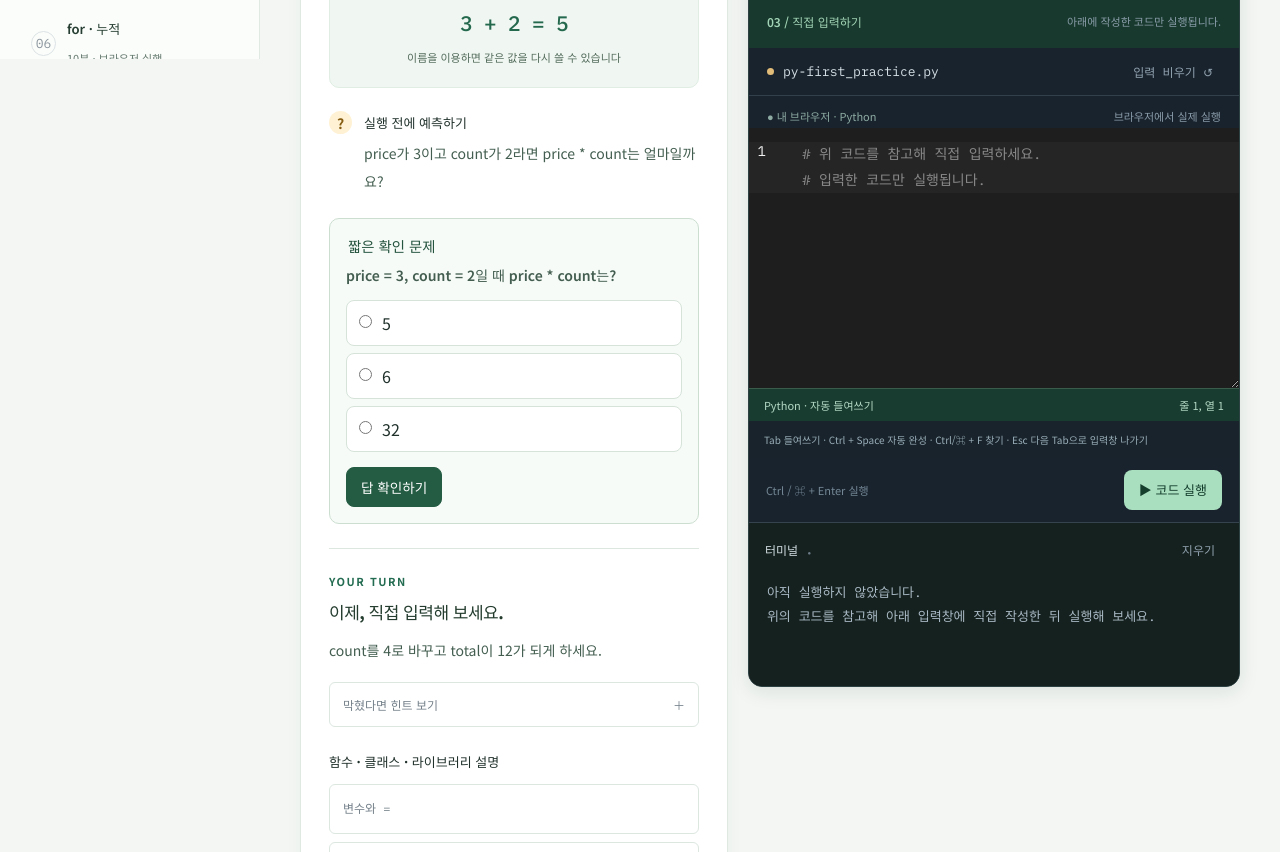
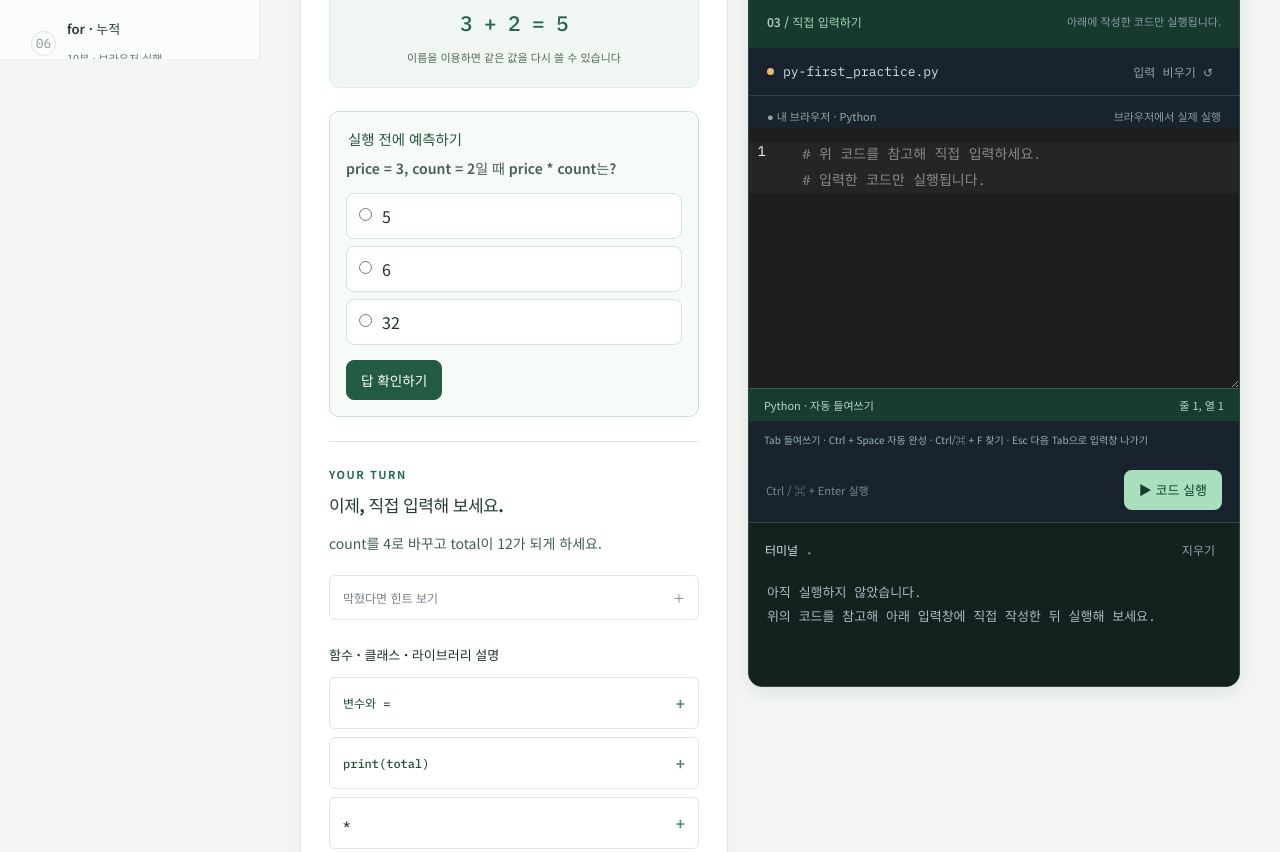
Before and after one commit to nayana224/badak-code-lab, a website: page web/index.html in a window 1280 px wide. Shown: the part 741-1593 px from the top of the page. Drawn offline with Linux system fonts and the light colour scheme.

Commit message:
Add prediction checks to every lesson

```diff
--- a/web/app.js
+++ b/web/app.js
@@ -1,7 +1,8 @@
 import { lessons } from './lessons.js';
 import { courses, courseId, explanations, lessonTopic } from './courses.js';
 import { renderLessonMath } from './lesson-math.js';
-import { renderQuiz } from './lesson-quiz.js';
+import { quizzes, renderQuiz } from './lesson-quiz.js';
+import { referenceExample } from './reference-examples.js';
 import { recommendedLessons } from './prerequisites.js';
 import { createSetupUI } from './setup-ui.js';
 import { createTracePlayer } from './trace-player.js';
@@ -82,7 +83,7 @@ function selectLesson() {
   $('#progress-caption').textContent=course.name+' 학습 여정';
   $('#runtime-info').textContent=course.location+' — '+course.detail;
   $('#api-explanations').replaceChildren();
-  explanations(lesson).forEach(([name, description])=>{const item=document.createElement('details');const title=document.createElement('summary');title.textContent=name;const text=document.createElement('p');text.textContent=description;item.append(title,text);$('#api-explanations').append(item);});
+  explanations(lesson).forEach(([name, description])=>{const item=document.createElement('details');const title=document.createElement('summary');title.textContent=name;const body=document.createElement('div');body.className='api-explanation-body';const label=document.createElement('strong');label.textContent='어떤 역할인가요?';const text=document.createElement('p');text.textContent=description;body.append(label,text);const example=referenceExample(name);if(example){const exampleLabel=document.createElement('strong');exampleLabel.textContent='예를 들면';const sample=document.createElement('p');sample.className='api-example';sample.textContent=example;body.append(exampleLabel,sample);}item.append(title,body);$('#api-explanations').append(item);});
   const errorTip=commonError(lesson.id);
   if(errorTip){const item=document.createElement('details');const title=document.createElement('summary');title.textContent='막혔을 때 확인하기';const text=document.createElement('p');text.textContent=errorTip;item.append(title,text);$('#api-explanations').append(item);}
   tracer.reset();
@@ -93,6 +94,7 @@ function selectLesson() {
   for(const id of ['title','lead','concept','predict','task','takeaway','time']) $('#'+id).textContent=lesson[id];
   $('#visual-label').textContent=lesson.visual[0]; $('#visual-main').textContent=lesson.visual[1]; $('#visual-sub').textContent=lesson.visual[2];
   renderLessonMath($('#lesson-math'), lesson.id);
+  $('.prompt').hidden = Boolean(quizzes[lesson.id]);
   renderQuiz($('#lesson-quiz'), lesson.id);
   $('#hint-code').textContent=lesson.hint; $('#hint').open=false;
   $('#filename').textContent=lesson.id+'_practice.'+(lesson.runtime==='cpp'?'cpp':'py');
--- /dev/null
+++ b/web/lesson-quiz-extra.js
@@ -0,0 +1,62 @@
+// Questions cover the prediction in each remaining lesson.
+export const extraQuizzes = {
+ 'py-strings':{question:'"  민 수  ".strip()과 "3" + "4"의 결과는?',options:['"민 수"와 "34"','"민수"와 7','"민 수"와 7'],answer:0,explanation:'strip()은 양 끝 공백만 지우고, 문자열 +는 문자를 이어 붙입니다.'},
+ 'py-if':{question:'score가 60일 때 score >= 60과 score > 60은?',options:['둘 다 True','각각 True와 False','둘 다 False'],answer:1,explanation:'>=는 경계인 60을 포함하지만 >는 포함하지 않습니다.'},
+ 'py-while':{question:'remaining이 양수이고 반복문 안에서 줄어들지 않으면?',options:['조건이 계속 참이라 끝나지 않을 수 있다','자동으로 0이 된다'],answer:0,explanation:'조건을 바꾸는 다른 일이 없다면 while은 계속 반복합니다.'},
+ 'py-flow':{question:'[35, 62, 78, 91]에서 60 이상만 고르면?',options:['[62, 78, 91]','[35, 62]','[78, 91]'],answer:0,explanation:'62, 78, 91이 60 이상입니다. 기준과 정확히 같은 값도 >=에 포함됩니다.'},
+ 'py-simple-function':{question:'입력을 두 배로 반환하는 double(4)의 결과는?',options:['2','8','44'],answer:1,explanation:'4 × 2를 계산해 8을 return합니다.'},
+ 'py-errors':{question:'int("4.5")를 실행하면?',options:['4가 된다','ValueError가 발생한다','4.5가 된다'],answer:1,explanation:'int는 소수점이 들어간 문자열을 정수 문자열로 변환하지 못합니다.'},
+ 'py-validation':{question:'"101"은 정수 변환과 0~100 범위 검사를 각각 통과할까요?',options:['변환과 범위 검사 모두 통과','변환은 통과, 범위 검사는 실패','변환부터 실패'],answer:1,explanation:'101은 유효한 정수지만 허용 범위를 벗어납니다.'},
+ 'py-functions':{question:'함수에서 return 대신 print만 하면 호출 결과는?',options:['출력한 숫자','None','항상 0'],answer:1,explanation:'print는 화면에 표시합니다. return이 없으면 함수는 None을 돌려줍니다.'},
+ 'py-nested-function':{question:'make_multiplier(3)이 만든 함수는 factor로 무엇을 기억하나요?',options:['3','4','아무것도 기억하지 않는다'],answer:0,explanation:'안쪽 함수가 바깥 함수의 factor인 3을 참조합니다.'},
+ 'py-graph-visit':{question:'공유된 x가 두 경로에 있어도 방문 결과에 몇 번 나타나나요?',options:['한 번','두 번','나타나지 않는다'],answer:0,explanation:'seen 집합으로 이미 방문한 x를 다시 처리하지 않습니다.'},
+ 'math-manual-backward':{question:'y = (x + 1)²에서 x = 2일 때 dy/dx는?',options:['3','6','9'],answer:1,explanation:'2(x + 1)에 x = 2를 넣으면 6입니다.'},
+ 'math-branch-gradient':{question:'y = x × x + x, x = 3에서 세 경로의 기울기와 합은?',options:['3, 3, 1과 합 7','3, 3, 3과 합 9','6, 1, 1과 합 8'],answer:0,explanation:'곱셈의 두 경로에서 각각 3, 덧셈에서 1이 전달되어 합은 7입니다.'},
+ 'math-tiny-autograd':{question:'y = x² + x에서 x = 3이면 y와 dy/dx는?',options:['12와 7','9와 6','12와 6'],answer:0,explanation:'y = 9 + 3 = 12이고 기울기는 2×3 + 1 = 7입니다.'},
+ 'matrix-steps':{question:'C[0, 0] = 1×1 + 2×0 + 3×1의 값은?',options:['4','5','6'],answer:0,explanation:'각 항은 1, 0, 3이므로 합은 4입니다.'},
+ 'py-linked-list':{question:'첫 노드가 중간 노드를 건너뛰고 마지막 노드를 가리키면 중간 노드는 순회될까요?',options:['아니요','예'],answer:0,explanation:'첫 노드에서 next 연결을 따라갈 때 중간 노드에 도달하지 않습니다.'},
+ 'py-linear-search':{question:'[8, 3, 5]에서 3을 찾은 인덱스와 없는 값의 반환값은?',options:['1과 -1','2와 0','1과 3'],answer:0,explanation:'인덱스는 0부터 세므로 3은 1에 있고, 이 함수는 없으면 -1을 반환합니다.'},
+ 'py-selection-sort':{question:'[3, 1, 2]를 선택 정렬할 때 첫 단계에서 인덱스 0과 교환할 위치는?',options:['1','2','0'],answer:0,explanation:'남은 원소 중 최솟값 1이 인덱스 1에 있습니다.'},
+ 'project-python-scores':{question:'빈 목록의 평균을 sum(values) / len(values)로 계산하면?',options:['0으로 나누는 오류가 난다','평균이 0이다','항상 100이다'],answer:0,explanation:'빈 목록의 길이는 0이므로 먼저 빈 입력을 처리해야 합니다.'},
+ 'cpp-io':{question:'C++에서 3 / 5와 3 / 5.0의 결과는?',options:['각각 0과 0.6','둘 다 0.6','둘 다 0'],answer:0,explanation:'정수끼리의 나눗셈은 소수 부분을 버리고, 실수가 참여하면 실수 나눗셈을 합니다.'},
+ 'cpp-control':{question:'1부터 4까지 짝수의 합은?',options:['6','4','10'],answer:0,explanation:'짝수 2와 4를 더하면 6입니다.'},
+ 'cpp-function':{question:'값을 두 배로 반환하는 double_value(4)는?',options:['8','4','16'],answer:0,explanation:'인자 4를 두 배로 계산해 8을 반환합니다.'},
+ 'cpp-vector':{question:'합계를 반복할 때마다 0으로 다시 초기화하면?',options:['이전까지 더한 값이 사라진다','항상 전체 합이 유지된다'],answer:0,explanation:'매 반복에서 누적값을 지우므로 앞서 더한 값이 남지 않습니다.'},
+ 'cpp-class':{question:'서로 다른 객체 a와 b에서 a의 값을 바꾸면?',options:['b의 상태는 별도로 유지된다','b도 항상 바뀐다'],answer:0,explanation:'각 객체는 자신의 멤버 상태를 따로 가집니다.'},
+ 'cpp-search':{question:'원소가 7개인 정렬 배열에서 첫 탐색의 mid 인덱스는?',options:['3','4','7'],answer:0,explanation:'인덱스 0부터 6까지의 가운데는 3입니다. 이 예제는 찾지 못하면 -1을 반환합니다.'},
+ 'cpp-sort':{question:'[5, 1, 4, 2]를 버블 정렬로 한 바퀴 돌면 맨 뒤 값은?',options:['5','2','1'],answer:0,explanation:'큰 값을 인접한 값과 교환하며 뒤로 보내므로 5가 마지막에 옵니다.'},
+ 'cpp-auto':{question:'const auto count = 3; 뒤에 count = 4;를 쓰면?',options:['컴파일 오류','정상적으로 4가 저장된다'],answer:0,explanation:'const로 선언한 count는 다시 대입할 수 없습니다.'},
+ 'cpp-range-loop':{question:'for (auto value : values)에서 value를 변경하면 원본 원소도 바뀔까요?',options:['아니요, 복사본입니다','예, 항상 바뀝니다'],answer:0,explanation:'auto value는 원소를 복사합니다. 원본에 접근하려면 참조를 사용할 수 있습니다.'},
+ 'cpp-struct-binding':{question:'auto [x, y] = point; 후 x를 바꾸면 point.x는?',options:['이 예제에서는 바뀌지 않는다','항상 함께 바뀐다'],answer:0,explanation:'이 선언은 구조체를 복사해 각 이름에 연결합니다.'},
+ 'cpp-template':{question:'두 배를 반환하는 템플릿 함수 twice(4)는?',options:['8','4','16'],answer:0,explanation:'정수 인자 4에 대해 두 배인 8을 반환합니다.'},
+ 'cpp-constexpr':{question:'제곱 함수 square(4)의 값은?',options:['16','8','4'],answer:0,explanation:'4 × 4 = 16입니다. constexpr 변수 초기화에서는 상수 표현식이 필요합니다.'},
+ 'cpp-concepts':{question:'std::integral로 제한된 함수에 double인 1.5를 전달하면?',options:['제약을 만족하지 않아 컴파일되지 않는다','정상적으로 정수로 자동 변환된다'],answer:0,explanation:'전달된 타입 double은 std::integral을 만족하지 않습니다.'},
+ 'cpp-string':{question:'문자열 "code"의 at(1)은?',options:['o','c','d'],answer:0,explanation:'인덱스 0이 c이므로 인덱스 1은 o입니다.'},
+ 'cpp-algorithm':{question:'std::find가 범위에서 값을 찾지 못하면?',options:['전달한 end 위치를 반환한다','항상 첫 원소를 반환한다','무조건 예외가 발생한다'],answer:0,explanation:'찾지 못했는지 반환값을 end와 비교해 확인합니다.'},
+ 'cpp-lambda':{question:'[limit]으로 캡처한 람다에서 limit은 어떻게 보관되나요?',options:['만들 때의 값을 복사한다','항상 원본을 참조한다'],answer:0,explanation:'[limit]은 값 캡처입니다. 참조 캡처는 [&limit]처럼 씁니다.'},
+ 'cpp-optional':{question:'빈 optional에 value_or(0)을 호출하면?',options:['0','무조건 예외','항상 1'],answer:0,explanation:'값이 없을 때 지정한 대안 0을 반환합니다.'},
+ 'cpp-raii':{question:'내부 블록을 벗어난 다음 출력하는 "밖"과 내부 객체의 소멸 메시지 중 먼저 나오는 것은?',options:['소멸 메시지','"밖"'],answer:0,explanation:'블록을 벗어날 때 내부 객체가 소멸한 뒤 다음 문장이 실행됩니다.'},
+ 'cpp-scope-lifetime':{question:'내부 블록의 inner와 바깥 블록의 outer 중 먼저 소멸하는 객체는?',options:['inner','outer'],answer:0,explanation:'inner의 블록을 먼저 벗어나므로 inner가 먼저 소멸합니다.'},
+ 'cpp-exception':{question:'예외 처리 시 try 블록 안 지역 객체의 소멸자 출력과 catch 출력 순서는?',options:['소멸자가 먼저','catch가 먼저'],answer:0,explanation:'catch에 도달하기 전 스택을 풀면서 생성이 끝난 지역 객체를 정리합니다.'},
+ 'cpp-vector-copy':{question:'정수 vector를 복사한 뒤 복사본만 수정하면 원본 원소는?',options:['그대로 유지된다','함께 바뀐다'],answer:0,explanation:'이 예제의 vector 복사는 원소도 복사하므로 서로 독립적입니다.'},
+ 'cpp-copy-move':{question:'이 예제에서 std::move(source)로 새 객체를 만들면 어떤 생성자가 호출되나요?',options:['이동 생성자','복사 생성자만 호출된다'],answer:0,explanation:'이 타입의 이동 생성자가 선택됩니다. std::move 자체가 이동을 수행하는 것은 아닙니다.'},
+ 'cpp-move':{question:'unique_ptr의 소유권을 옮긴 후 원래 포인터를 역참조해도 될까요?',options:['안 됩니다. 원래 포인터는 비어 있습니다','항상 안전합니다'],answer:0,explanation:'unique_ptr을 이동하면 소유권이 새 포인터로 이전되고 원본은 비어 있습니다.'},
+ 'cpp-shared':{question:'first와 second가 소유하다가 second가 범위를 벗어나면 first.use_count()는?',options:['1','0','2'],answer:0,explanation:'second가 사라진 뒤 first 하나만 소유합니다.'},
+ 'cpp-weak':{question:'마지막 shared_ptr이 사라진 뒤 weak_ptr의 lock()은?',options:['빈 shared_ptr','새 객체','파괴된 객체를 계속 소유하는 포인터'],answer:0,explanation:'대상이 이미 파괴되었다면 lock()은 빈 shared_ptr을 반환합니다.'},
+ 'cpp-ranges':{question:'views::filter가 조건에 맞는 원소를 어떻게 제공하나요?',options:['조건에 맞는 원소를 순회하는 뷰를 만든다','항상 새 vector를 즉시 복사한다'],answer:0,explanation:'이 예제의 filter는 원본을 순회하는 뷰이므로 원본의 수명도 중요합니다.'},
+ 'cpp-span':{question:'원본 vector가 소멸한 뒤 그 데이터의 span을 읽어도 될까요?',options:['안 됩니다','항상 안전합니다'],answer:0,explanation:'span은 데이터를 소유하지 않으므로 원본 수명이 유지되어야 합니다.'},
+ 'cpp-string-view':{question:'원본 문자열이 소멸한 뒤 string_view를 읽어도 될까요?',options:['안 됩니다','항상 안전합니다'],answer:0,explanation:'string_view는 문자열을 소유하지 않으므로 원본이 살아 있어야 합니다.'},
+ 'project-cpp-summary':{question:'빈 vector에서 max_element의 결과를 바로 역참조해도 될까요?',options:['안 됩니다','안전합니다'],answer:0,explanation:'빈 범위에서 반환된 end는 원소를 가리키지 않으므로 역참조하면 안 됩니다.'},
+ 'torch-shape-index':{question:'shape가 (2, 3)인 X에서 X[:, 1]의 shape는?',options:['(2,)','(1, 3)','(2, 3)'],answer:0,explanation:'두 행의 두 번째 열 원소를 하나씩 골라 길이 2인 텐서가 됩니다.'},
+ 'torch-loss-mean':{question:'예측 [2, 2], 목표 [2, 1]의 오차와 평균 제곱 오차는?',options:['[0, 1]과 0.5','[0, 1]과 1','[1, 1]과 1'],answer:0,explanation:'오차는 [0, 1], 제곱의 평균은 (0 + 1) / 2 = 0.5입니다.'},
+ 'torch-manual-neuron':{question:'[1, 2] · [2, -1]의 내적과 여기에 b = 1을 더한 값은?',options:['0과 1','1과 2','3과 4'],answer:0,explanation:'1×2 + 2×(-1) = 0이고 편향을 더하면 1입니다.'},
+ 'torch-gradients':{question:'w=3에서 새로 계산한 w²에 backward를 두 번 하되 기울기를 지우지 않으면?',options:['12','6','3'],answer:0,explanation:'한 번의 기울기는 2w = 6이고 두 번 누적하면 12입니다.'},
+ 'torch-loop':{question:'학습률을 지나치게 크게 하면 손실은?',options:['커지거나 발산할 수 있다','항상 감소한다'],answer:0,explanation:'너무 큰 갱신은 최솟값을 지나쳐 손실을 키울 수 있습니다.'},
+ 'torch-optimizer':{question:'optimizer.step()만 호출하면 새로운 기울기도 계산할까요?',options:['아니요. backward가 별도로 필요합니다','예. 항상 자동 계산합니다'],answer:0,explanation:'backward로 계산한 기울기를 optimizer.step()이 사용해 갱신합니다.'},
+ 'torch-train-evaluate':{question:'평가 데이터를 학습에도 사용하면 새로운 입력에 대한 성능을 공정하게 평가하기 쉬울까요?',options:['아니요','예'],answer:0,explanation:'평가 데이터를 학습에 사용하면 보지 못한 데이터에 대한 성능을 판단하기 어렵습니다.'},
+ 'torch-similarity':{question:'query = [1, 0]과 key의 내적에서 key의 두 번째 값의 기여는?',options:['0','항상 1','key의 두 번째 값 그대로'],answer:0,explanation:'query의 두 번째 값이 0이므로 어떤 key 값에 곱해도 0입니다.'},
+ 'torch-attention':{question:'Q와 K가 단위 행렬일 때 각 query는 어떤 key에 더 큰 가중치를 주나요?',options:['같은 위치의 key','다른 위치의 key','항상 두 key에 똑같이'],answer:0,explanation:'같은 위치의 내적이 더 커서 행별 softmax 가중치도 더 큽니다.'},
+ 'project-torch-prediction':{question:'x=[1, 2], w=2, b=1, 목표=[3, 5]이면 예측과 손실은?',options:['[3, 5]와 0','[2, 4]와 1','[3, 5]와 1'],answer:0,explanation:'wx+b는 [3, 5]로 목표와 같으므로 평균 제곱 오차가 0입니다.'},
+ 'project-torch-train-evaluate':{question:'평가 데이터를 학습에도 쓰면 새로운 데이터에 대한 성능을 공정하게 확인할 수 있을까요?',options:['아니요','예'],answer:0,explanation:'학습에 이미 사용한 데이터는 처음 보는 데이터의 성능을 대표하기 어렵습니다.'},
+ 'project-torch-causal-attention':{question:'인과 마스크에서 마지막 value만 바꾸면 첫 query 출력은?',options:['바뀌지 않는다','반드시 바뀐다'],answer:0,explanation:'첫 query는 미래 위치를 볼 수 없으므로 마지막 value가 영향을 주지 않습니다.'}
+};
--- a/web/lesson-quiz.js
+++ b/web/lesson-quiz.js
@@ -1,3 +1,4 @@
+import { extraQuizzes } from './lesson-quiz-extra.js';
 // Short independent questions: IDs link them to existing lessons without changing progress.
 export const quizzes = {
  'py-first': {question:'price = 3, count = 2일 때 price * count는?', options:['5','6','32'], answer:1, explanation:'*는 곱셈이므로 3 × 2 = 6입니다.'},
@@ -24,6 +25,7 @@ export const quizzes = {
  'torch-softmax': {question:'같은 축에 있는 점수 세 개가 모두 같으면 각 softmax 값은?', options:['0','1/3','1'], answer:1, explanation:'같은 점수는 같은 가중치를 받고, 세 가중치의 합은 1이므로 각각 1/3입니다.'},
  'torch-causal-attention': {question:'인과 마스크에서 첫 토큰의 query는 미래 토큰의 key를 볼 수 있을까요?', options:['볼 수 있다','볼 수 없다'], answer:1, explanation:'미래 위치는 softmax 전에 가려져 해당 가중치가 0이 됩니다.'}
 };
+Object.assign(quizzes, extraQuizzes);
 export function checkQuiz(quiz, selected) {
  if (!Number.isInteger(selected) || selected < 0 || selected >= quiz.options.length) return null;
  return selected === quiz.answer;
@@ -34,7 +36,7 @@ export function renderQuiz(root, id) {
  if (!quiz) return;
  const form=document.createElement('form'); form.className='quiz-form';
  const fieldset=document.createElement('fieldset'); fieldset.setAttribute('aria-describedby','quiz-question');
- const legend=document.createElement('legend'); legend.textContent='짧은 확인 문제'; fieldset.append(legend);
+ const legend=document.createElement('legend'); legend.textContent='실행 전에 예측하기'; fieldset.append(legend);
  const question=document.createElement('p'); question.id='quiz-question'; question.textContent=quiz.question; fieldset.append(question);
  quiz.options.forEach((option,index)=>{
   const label=document.createElement('label'); label.className='quiz-option';
--- /dev/null
+++ b/web/reference-examples.js
@@ -0,0 +1,41 @@
+// Examples are explanatory snippets, not automatically executed learner code.
+const examples = [
+ [/^strip\(\)/, '"  민 수  ".strip() → "민 수". 양쪽 공백만 사라지고 가운데 공백은 남습니다.'],
+ [/^str 문자열/, '"3"은 문자이고 3은 숫자입니다. "3" + "4"는 "34"입니다.'],
+ [/^문자열 \+ 문자열/, '"안녕, " + "지수" → "안녕, 지수"'],
+ [/^print\(/, 'print(3 + 2)를 실행하면 화면에 5가 표시됩니다.'],
+ [/^range\(/, 'range(3)은 반복할 때 0, 1, 2를 차례로 제공합니다. 3은 포함하지 않습니다.'],
+ [/^len\(/, 'len([10, 20, 30]) → 3. 리스트의 원소 개수를 셉니다.'],
+ [/^int\(/, 'int("20") → 20. int("hello")는 ValueError를 발생시킵니다.'],
+ [/^append\(/, 'values가 [1, 2]일 때 values.append(3)을 실행하면 values는 [1, 2, 3]이 됩니다.'],
+ [/^shape$/, '2행 3열 배열의 shape는 (2, 3)입니다. 각 숫자가 축의 크기입니다.'],
+ [/^reshape\(/, '원소 6개의 배열은 (2, 3)에서 (3, 2)로 모양을 바꿀 수 있습니다.'],
+ [/^mean\(\)/, '[2, 4]의 평균은 (2 + 4) / 2 = 3입니다. 축을 지정하면 해당 축을 따라 평균을 계산합니다.'],
+ [/^sum\(\)/, '[2, 4]의 합은 6입니다. 축을 지정하면 해당 축을 따라 더합니다.'],
+ [/^item\(\)/, '원소 하나인 tensor(3.)에 item()을 쓰면 Python 숫자 3.0을 얻습니다.'],
+ [/^tolist\(\)/, 'tensor([1, 2]).tolist() → [1, 2]'],
+ [/^backward\(\)/, 'w=3인 텐서에서 y=w*w를 만들고 y.backward()를 호출하면 w.grad에 6이 더해집니다.'],
+ [/^torch\.tensor\(data\)/, 'torch.tensor([1., 2.])는 두 실수 원소를 가진 텐서를 만듭니다.'],
+ [/^np\.array\(data\)/, 'np.array([[1, 2], [3, 4]])는 shape가 (2, 2)인 배열입니다.'],
+ [/^torch\.softmax/, '같은 행의 점수가 [0, 0]이면 softmax 가중치는 [0.5, 0.5]입니다.'],
+ [/^math\.sqrt/, 'math.sqrt(9) → 3.0'],
+ [/^optimizer\.zero_grad/, '매 반복에서 이전 기울기를 지운 후 loss.backward()를 호출합니다.'],
+ [/^optimizer\.step/, '기울기를 구한 다음 step()을 호출해 모델의 파라미터를 갱신합니다.'],
+ [/^record\(/, 'record("stack", values=[10], action="push", value=10)은 이 실습실에 현재 상태를 기록합니다.'],
+ [/^std::cout/, 'std::cout << 3 << "\\n";은 숫자 3을 출력하고 줄을 바꿉니다.'],
+ [/^std::sort/, '값이 [3, 1, 2]인 vector의 전체 범위를 정렬하면 [1, 2, 3]이 됩니다.'],
+ [/^std::find/, '값이 없으면 전달한 마지막 위치(end)를 반환하므로 end와 비교합니다.'],
+ [/^std::count_if/, '[1, 2, 3, 4]에서 짝수 조건을 전달하면 2를 반환합니다.'],
+ [/^std::move/, 'unique_ptr을 다른 unique_ptr로 이동하면 소유권이 옮겨집니다. 타입별 이동 후 상태는 다를 수 있습니다.'],
+ [/^std::make_unique/, 'std::make_unique<int>(3)은 값 3을 가진 정수를 단독 소유하는 포인터를 만듭니다.'],
+ [/^std::optional/, '값이 없을 수 있는 결과를 optional로 나타내고, 사용하기 전 값이 있는지 확인합니다.'],
+ [/^at\(index\)/, 'word가 "code"라면 word.at(1)은 o입니다. 범위를 벗어나면 예외가 발생합니다.'],
+ [/^size\(\)/, 'vector<int>{1, 2, 3}.size()는 3입니다. std::string의 size는 문자 수가 아닌 코드 단위 수입니다.'],
+ [/^begin\(\)과 end\(\)/, '[begin, end)는 첫 원소부터 마지막 원소까지를 뜻하며 end 자체는 원소가 아닙니다.'],
+ [/^std::views::filter/, '짝수 조건을 주면 원본에서 2, 4처럼 조건을 만족하는 값만 순회합니다.'],
+ [/^std::span<T>/, '원본 vector의 일부를 복사하지 않고 볼 수 있습니다. 원본이 사라지면 뷰도 사용할 수 없습니다.'],
+ [/^torch\.no_grad/, '평가할 때 with torch.no_grad(): 안에서 예측하면 해당 연산의 기울기 기록을 만들지 않습니다.']
+];
+export function referenceExample(name) {
+ return examples.find(([pattern])=>pattern.test(name))?.[1] || null;
+}
```
Also changed, not shown: docs/USAGE.md (+1 -1 lines), tests/lesson-quiz.test.js (+1 -0 lines), web/style.css.
